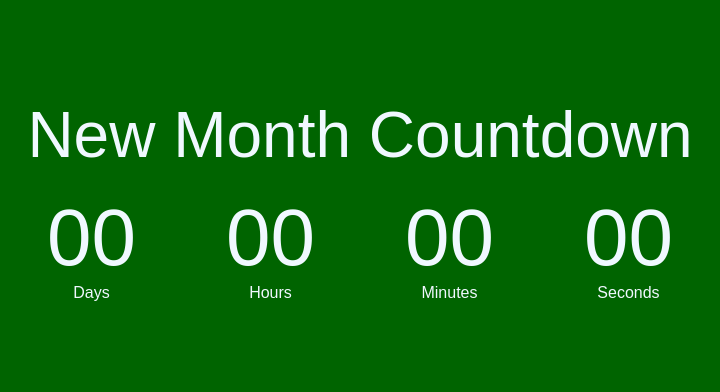
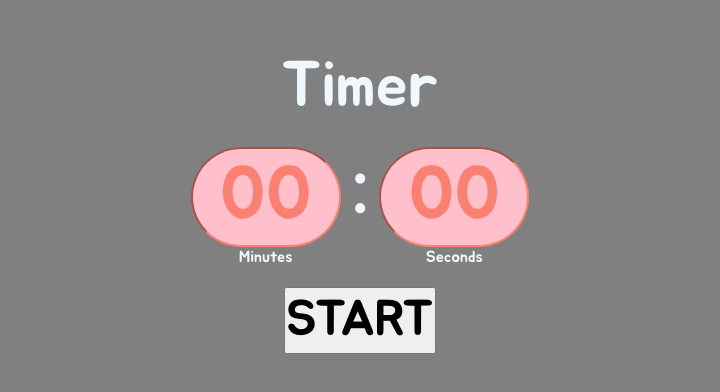
Before and after one commit to namelesskid123/timer, a plain HTML site: page index.html in a window 1280 px wide. Shown: the part 200-592 px from the top of the page, without its empty margins (280-1000 px from the left). Drawn offline with Linux system fonts and the light colour scheme.

Commit message:
Modifying Number display

```diff
--- a/index.html
+++ b/index.html
@@ -4,30 +4,29 @@
         <meta charset="UTF-8">
         <meta name="viewport" content="width=device-width, initial-scale=1" />
         <title>Document</title>
-        <link rel="stylesheet" href="./style.css"
+        <link rel="stylesheet" href="./style.css">
+        <link rel="preconnect" href="https://fonts.googleapis.com">
+        <link rel="preconnect" href="https://fonts.gstatic.com" crossorigin>
+        <link href="https://fonts.googleapis.com/css2?family=Jua&display=swap" rel="stylesheet">
     </head>
     <body>
         <script src="script.js" defer></script>
         <div class="hero">
-            <h1>New Month Countdown</h1>
+            <h1>Timer</h1>
             <div class="timebox">
                 <div class="time">
-                    <h2 id="days">00</h2>
-                    <p>Days</p>
-                </div>
-                <div class="time">
-                    <h2 id="hours">00</h2>
-                    <p>Hours</p>
-                </div>
-                <div class="time">
-                    <h2 id="minutes">00</h2>
+                    <input type="number" id="minutes" value="00">
                     <p>Minutes</p>
                 </div>
                 <div class="time">
-                    <h2 id="seconds">00</h2>
+                    <h2 id="colon">:</h2>
+                </div>
+                <div class="time">
+                    <input type="number" id="seconds" value="00">
                     <p>Seconds</p>
                 </div>
             </div>
+            <input type="button" id="start" value="START">
         </div>
     </body>
 </html>
--- a/script.js
+++ b/script.js
@@ -1,23 +1,10 @@
-const Days = document.getElementById("days");
-const Hours = document.getElementById("hours");
 const Minutes = document.getElementById("minutes");
 const Seconds = document.getElementById("seconds");
+const startbutton = document.getElementById("start");
 
-const targetDate = new Date("March 5 2025 13:00:00").getTime();
-
-function timer(){
-    const currentDate = new Date().getTime()
-    const distance = targetDate - currentDate;
-
-    const days = Math.floor(distance / 1000 / 60 / 60 / 24);
-    const hours = Math.floor(distance / 1000 / 60 / 60) % 24;
-    const minutes = Math.floor(distance / 1000 / 60 ) % 60;
-    const seconds = Math.floor(distance / 1000 ) % 60;
-
-    Days.innerHTML = days;
-    Hours.innerHTML = hours;
-    Minutes.innerHTML = minutes;
-    Seconds.innerHTML = seconds;
-
-
-}
+startbutton.addEventListener('click', () => {
+    const mins = Minutes.value;
+    const secs = Seconds.value;
+    if (mins.)
+    console.log(mins, secs);
+})
--- a/style.css
+++ b/style.css
@@ -2,18 +2,51 @@
     padding: 0;
     margin: 0;
     box-sizing: border-box;
-    font-family: Arial, Helvetica, sans-serif;
+    font-family: 'Jua';
 }
+
+input::-webkit-outer-spin-button,
+input::-webkit-inner-spin-button {
+  -webkit-appearance: none;
+  margin: 0;
+}
+
+input[type=number]{
+    -moz-appearance: textfield;
+}
+
+.jua-regular {
+    font-family: "Jua", sans-serif;
+    font-weight: 400;
+    font-style: normal;
+  }
+
 
 .hero{
     height: 100vh;
-    background-color: darkgreen;
+    background-color: gray;
     background-position: center;
     display: flex;
     flex-direction: column;
     align-items: center;
     justify-content: center;
     color: aliceblue;
+}
+
+.time{
+    text-align: center;
+}
+
+.time input[type=number]{
+    font-size: 75px;
+    text-align: center;
+    color: salmon;
+    width: 150px;
+    height: 100px;
+    box-sizing: border-box;
+    background-color: pink;
+    border-color: salmon;
+    border-radius: 4rem;
 }
 
 h1{
@@ -24,14 +57,16 @@ h1{
 
 .timebox{
     display: flex;
-    gap: 90px;
-}
-
-.time{
-    text-align: center;
+    gap: 10px;
 }
 
 .time h2{
     font-size: 5rem;
     font-weight: 100;
 }
+
+#start{
+    font-size: 50px;
+    margin-top: 20px;
+    gap: 10px
+}
```
Also changed, not shown: 1 other file.
